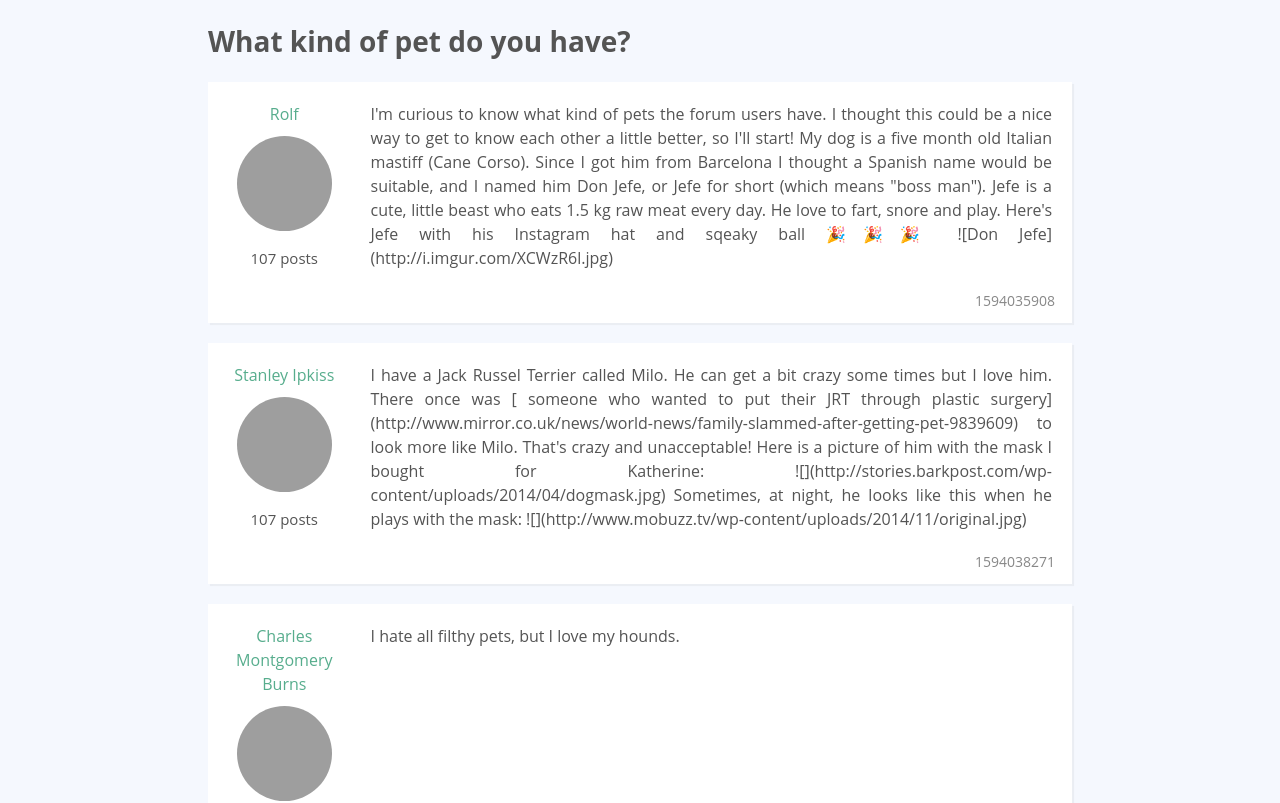
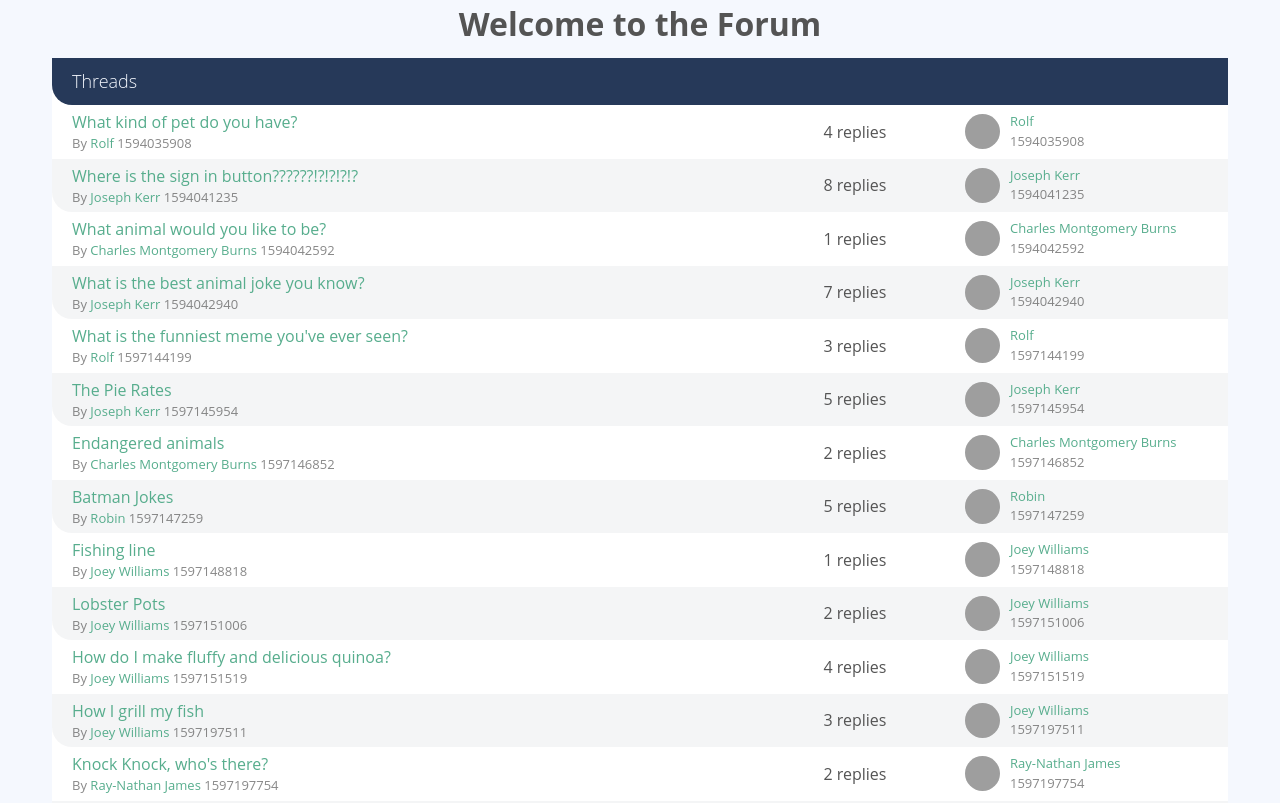
Before and after one commit to ShielaroseGandhi/vueschool-forum, a Vue app: page / in a window 1280 px wide. Shown: the top 803 px of the page. Built offline with nearby package versions, Linux system fonts and the light colour scheme; grey boxes are pictures that could not be loaded.

Commit message:
Create ThreadList.vue and clean up the homepage

```diff
--- a/src/components/PageHome.vue
+++ b/src/components/PageHome.vue
@@ -1,57 +1,20 @@
 <template>
-	<div v-for="thread in threads" :key="thread.id" class="col-large push-top">
-		<h2>{{ thread.title }}</h2>
-
-		<div class="post-list">
-			<div v-for="postId in thread.posts" :key="postId" class="post">
-				<div class="user-info">
-					<a href="#" class="user-name">{{
-						userById(postById(postId).userId).name
-					}}</a>
-
-					<a href="#">
-						<img
-							class="avatar-large"
-							:src="userById(postById(postId).userId).avatar"
-							alt=""
-						/>
-					</a>
-
-					<p class="desktop-only text-small">107 posts</p>
-				</div>
-
-				<div class="post-content">
-					<div>
-						<p>{{ postById(postId).text }}</p>
-					</div>
-				</div>
-
-				<div class="post-date text-faded">
-					{{ postById(postId).publishedAt }}
-				</div>
-			</div>
-		</div>
-	</div>
+  <h1>Welcome to the Forum</h1>
+  <ThreadList :threads="threads" />
 </template>
 
 <script>
+import ThreadList from '@/components/ThreadList.vue'
 import data from "@/data.json";
 
 export default {
+  components: {
+    ThreadList,
+  },
 	data() {
 		return {
 			threads: data.threads,
-			posts: data.posts,
-			users: data.users,
 		};
-	},
-	methods: {
-		postById(postId) {
-			return this.posts.find((post) => post.id === postId);
-		},
-		userById(userId) {
-			return this.users.find((user) => user.id === userId);
-		},
 	},
 };
 </script>
--- /dev/null
+++ b/src/components/ThreadList.vue
@@ -0,0 +1,66 @@
+<template>
+  <div class="col-full">
+    <div class="thread-list">
+      <h2 class="list-title">Threads</h2>
+
+      <div v-for="thread in threads" :key="thread.id" class="thread">
+
+        <div>
+          <p>
+            <a href="#">{{ thread.title }}</a>
+          </p>
+          <p class="text-faded text-xsmall">
+            By <a href="#">{{ userById(thread.userId).name }}</a> {{ thread.publishedAt }}
+          </p>
+        </div>
+
+        <div class="activity">
+          <p class="replies-count">
+            {{ thread.posts.length }} replies
+          </p>
+
+          <img :src="userById(thread.userId).avatar" alt="" class="avatar-medium">
+
+          <div>
+            <p class="text-xsmall">
+              <a href="#">{{ userById(thread.userId).name }}</a>
+            </p>
+            <p class="text-xsmall text-faded">{{ thread.publishedAt }}</p>
+          </div>
+        </div>
+
+      </div>
+    </div>
+  </div>
+</template>
+
+<script>
+import data from "@/data.json";
+
+export default {
+  props: {
+    threads: {
+      type: Array,
+      required: true
+    }
+  },
+  data() {
+		return {
+			posts: data.posts,
+			users: data.users,
+		};
+	},
+	methods: {
+		postById(postId) {
+			return this.posts.find((post) => post.id === postId);
+		},
+		userById(userId) {
+			return this.users.find((user) => user.id === userId);
+		},
+	},
+}
+</script>
+
+<style>
+
+</style>
```
